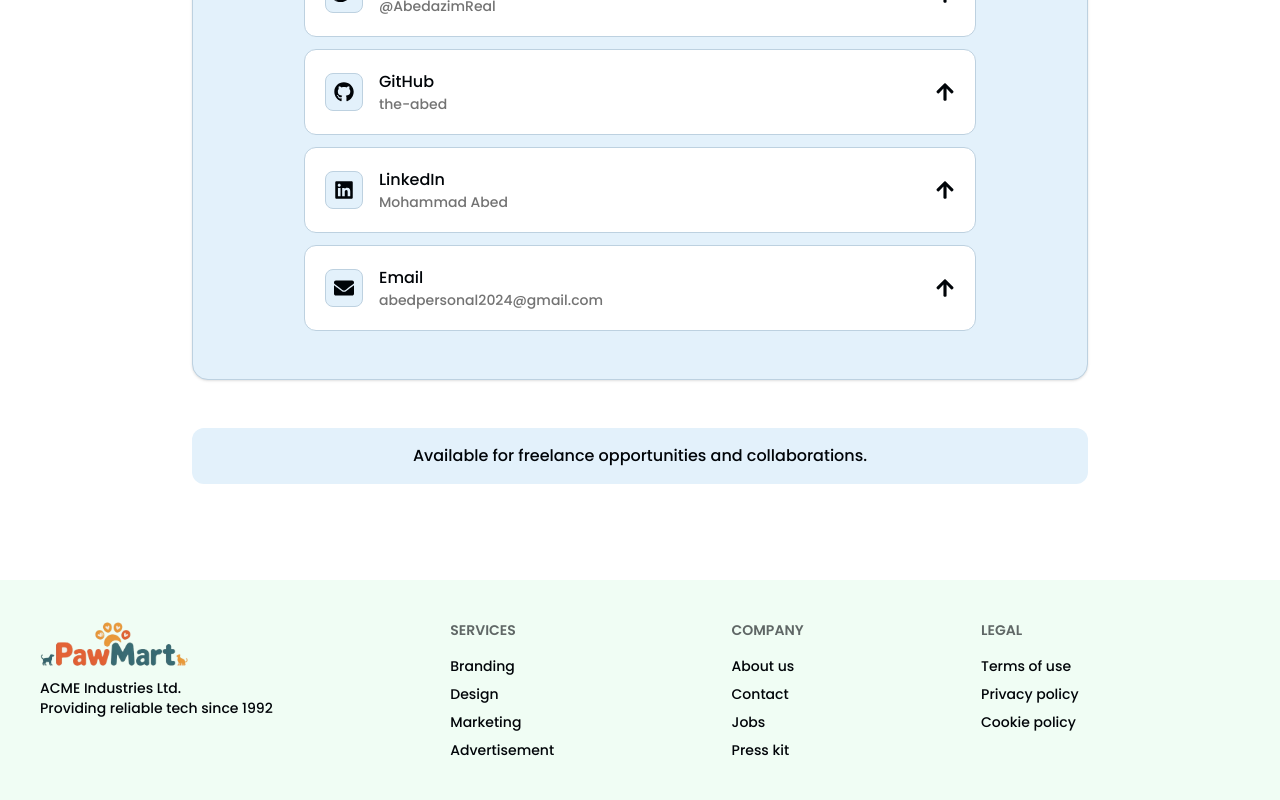
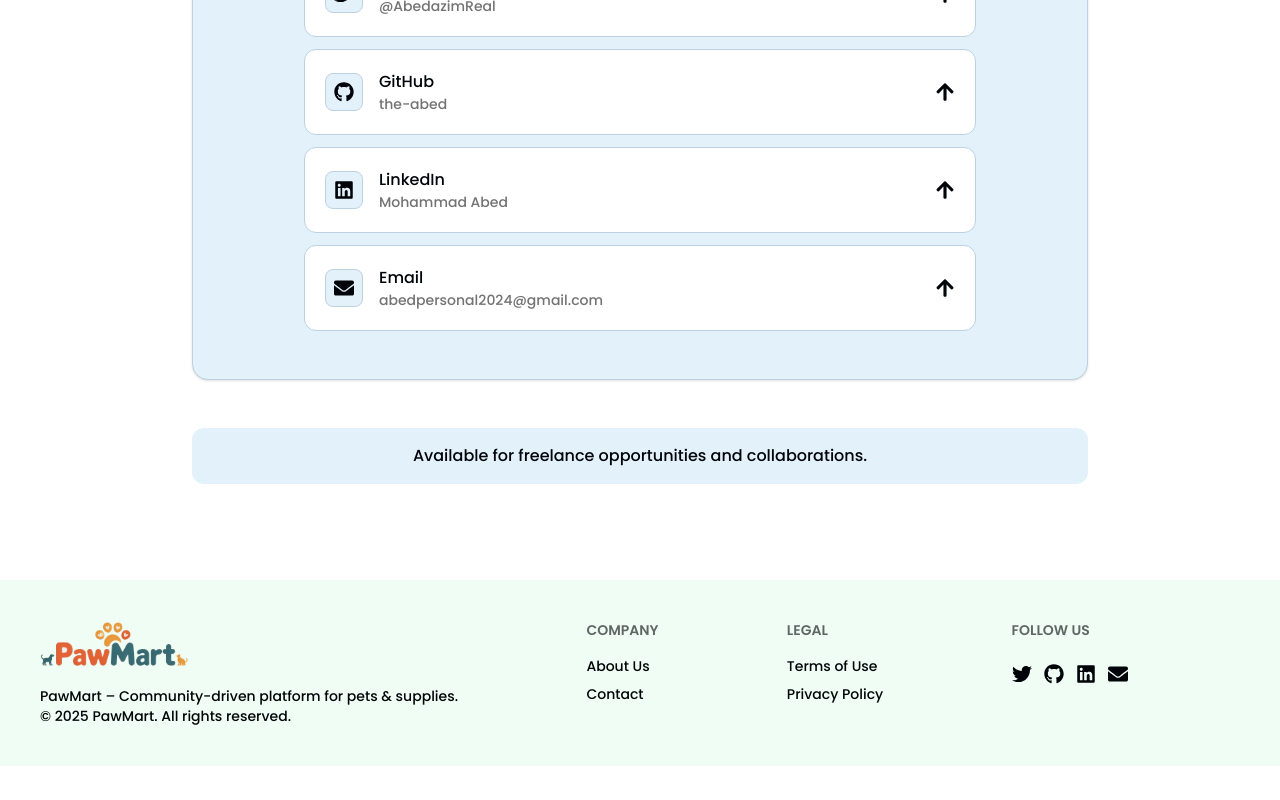
Before and after one commit to the-abed/PawMart-client-site, a React (Vite) app: page /contact in a window 1280 px wide. Shown: the part 613-1413 px from the top of the page. After the commit the page ends 1379 px from the top, so only its background shows below. Built offline with nearby package versions, Linux system fonts and the light colour scheme; no server answers.

Commit message:
add social link in footer

```diff
--- a/index.html
+++ b/index.html
@@ -1,10 +1,10 @@
-<!DOCTYPE html>
+<!doctype html>
 <html lang="en" data-theme="light">
   <head>
     <meta charset="UTF-8" />
     <link rel="icon" type="image/svg+xml" href="./src/assets/PawMart.svg" />
     <!-- Aos animation  -->
-    <link rel="stylesheet" href="https://unpkg.com/aos@next/dist/aos.css" />
+       <link rel="stylesheet" href="https://unpkg.com/aos@next/dist/aos.css" />
     <meta name="viewport" content="width=device-width, initial-scale=1.0" />
     <title>PawMart</title>
   </head>
@@ -12,9 +12,9 @@
     <div id="root"></div>
     <script type="module" src="/src/main.jsx"></script>
     <!-- Aos script  -->
-    <script src="https://unpkg.com/aos@next/dist/aos.js"></script>
-    <script>
-      AOS.init();
-    </script>
+       <script src="https://unpkg.com/aos@next/dist/aos.js"></script>
+  <script>
+    AOS.init();
+  </script>
   </body>
 </html>
--- a/src/components/cards/CategoryCard.jsx
+++ b/src/components/cards/CategoryCard.jsx
@@ -1,26 +1,29 @@
 import React from "react";
 import { Link } from "react-router";
+import { FaDog, FaBone, FaPaw, FaCapsules } from "react-icons/fa";
 
 const CategoryCard = () => {
-const categories = [
-  { name: "Pets (Adoption)", emoji: "🐶", path: "/category/Pets" },
-  { name: "Pet Food", emoji: "🍖", path: "/category/Pet Food" },
-  { name: "Accessories", emoji: "🧸", path: "/category/Accessories" },
-  { name: "Pet Care Products", emoji: "💊", path: "/category/Pet Care Products" },
-];
-
-
+  const categories = [
+    { name: "Pets (Adoption)", icon: <FaDog className="w-10 h-10" />, path: "/category/Pets" },
+    { name: "Pet Food", icon: <FaBone className="w-10 h-10" />, path: "/category/Pet Food" },
+    { name: "Accessories", icon: <FaPaw className="w-10 h-10" />, path: "/category/Accessories" },
+    { name: "Pet Care Products", icon: <FaCapsules className="w-10 h-10" />, path: "/category/Pet Care Products" },
+  ];
 
   return (
-    <div className="grid md:grid-cols-4 gap-6 p-4 w-10/12 mx-auto my-8" style={{ color: "var(--color-primary)" }}>
+    <div className="grid sm:grid-cols-2 md:grid-cols-4 gap-6 p-4 w-11/12 mx-auto my-12">
       {categories.map((cat, index) => (
         <Link
           key={index}
           to={cat.path}
-          className="card bg-base-100 dark:bg-base-300 shadow-lg p-6 text-center hover:shadow-xl transition"
+          className="group flex flex-col items-center justify-center p-6 rounded-xl bg-base-100 dark:bg-base-300 shadow-md border border-neutral-200 dark:border-neutral-700 hover:shadow-xl hover:border-primary transition-all text-center"
         >
-          <div className="text-4xl mb-2">{cat.emoji}</div>
-          <h3 className="text-lg font-semibold">{cat.name}</h3>
+          <div className="text-primary mb-3 text-4xl">
+            {cat.icon}
+          </div>
+          <h3 className="font-semibold text-lg text-neutral-900 dark:text-neutral-100 transition-colors group-hover:text-primary">
+            {cat.name}
+          </h3>
         </Link>
       ))}
     </div>
--- a/src/components/common/AboutUs.jsx
+++ b/src/components/common/AboutUs.jsx
@@ -1,5 +1,7 @@
 import React from "react";
 import { Typewriter } from "react-simple-typewriter";
+import PageTitle from "./PageTitle";
+
 
 const AboutUs = () => {
   return (
@@ -7,6 +9,7 @@ const AboutUs = () => {
       className="min-h-screen py-24 px-4 md:px-16 transition-colors duration-300"
       style={{ backgroundColor: "var(--color-base-100)", color: "var(--color-text-primary)" }}
     >
+        <PageTitle title="About PawMart" />
       <div className="max-w-5xl mx-auto space-y-12">
         {/* Header */}
         <div className="text-center">
--- a/src/components/common/Contact.jsx
+++ b/src/components/common/Contact.jsx
@@ -1,5 +1,6 @@
 import React from "react";
 import { FaTwitter, FaGithub, FaLinkedin, FaEnvelope, FaArrowUp } from "react-icons/fa";
+import PageTitle from "./PageTitle";
 
 const Contact = () => {
   const socials = [
@@ -34,6 +35,7 @@ const Contact = () => {
       className="min-h-screen py-24 px-4 transition-colors duration-300"
       style={{ backgroundColor: "var(--color-base-100)", color: "var(--color-text-primary)" }}
     >
+        <PageTitle title="Contact">Contact</PageTitle>
       <div className="max-w-4xl mx-auto">
         {/* Contact Card */}
         <div
--- a/src/components/common/Footer.jsx
+++ b/src/components/common/Footer.jsx
@@ -1,45 +1,57 @@
-import React from 'react';
+import React from "react";
 import logo from "../../assets/PawMart.png";
-import { Link } from 'react-router';
+import { Link } from "react-router";
+import { FaTwitter, FaGithub, FaLinkedin, FaEnvelope } from "react-icons/fa";
 
 const Footer = () => {
   return (
-        <div>
     <footer
       className="footer sm:footer-horizontal bg-base-300 p-10"
       style={{ color: "var(--color-text-primary)" }}
     >
+      {/* Logo and About */}
+      <div>
+        <img width={150} src={logo} alt="PawMart Logo" className="mb-2" />
+        <p>
+          PawMart – Community-driven platform for pets & supplies.
+          <br />
+          &copy; {new Date().getFullYear()} PawMart. All rights reserved.
+        </p>
+      </div>
 
-  <aside>
-   <img width={150} src={logo} alt="" />
-    <p>
-      ACME Industries Ltd.
-      <br />
-      Providing reliable tech since 1992
-    </p>
-  </aside>
-  <nav>
-    <h6 className="footer-title">Services</h6>
-    <a className="link link-hover">Branding</a>
-    <a className="link link-hover">Design</a>
-    <a className="link link-hover">Marketing</a>
-    <a className="link link-hover">Advertisement</a>
-  </nav>
-  <nav>
+      {/* Quick Links */}
+      <div>
         <h6 className="footer-title">Company</h6>
-    <Link to="/about" className="link link-hover">About us</Link>
+        <Link to="/about" className="link link-hover">About Us</Link>
         <Link to="/contact" className="link link-hover">Contact</Link>
-    <a className="link link-hover">Jobs</a>
-    <a className="link link-hover">Press kit</a>
-  </nav>
-  <nav>
+      </div>
+
+      {/* Legal */}
+      <div>
         <h6 className="footer-title">Legal</h6>
-    <a className="link link-hover">Terms of use</a>
-    <a className="link link-hover">Privacy policy</a>
-    <a className="link link-hover">Cookie policy</a>
-  </nav>
+        <a href="#" className="link link-hover">Terms of Use</a>
+        <a href="#" className="link link-hover">Privacy Policy</a>
+      </div>
+
+      {/* Social Links */}
+      <div>
+        <h6 className="footer-title">Follow Us</h6>
+        <div className="flex gap-3 mt-2">
+          <a href="https://x.com/AbedazimReal" target="_blank" rel="noopener noreferrer" className="hover:text-primary transition">
+            <FaTwitter size={20} />
+          </a>
+          <a href="https://github.com/the-abed" target="_blank" rel="noopener noreferrer" className="hover:text-primary transition">
+            <FaGithub size={20} />
+          </a>
+          <a href="https://www.linkedin.com/in/mohammad-abed-477100386/" target="_blank" rel="noopener noreferrer" className="hover:text-primary transition">
+            <FaLinkedin size={20} />
+          </a>
+          <a href="mailto:abedpersonal2024@gmail.com" className="hover:text-primary transition">
+            <FaEnvelope size={20} />
+          </a>
+        </div>
+      </div>
     </footer>
-        </div>
   );
 };
 
```
Also changed, not shown: 1 other file (tests, documents, lock files or other folders). Lines whose indentation alone changed are shown as unchanged.
